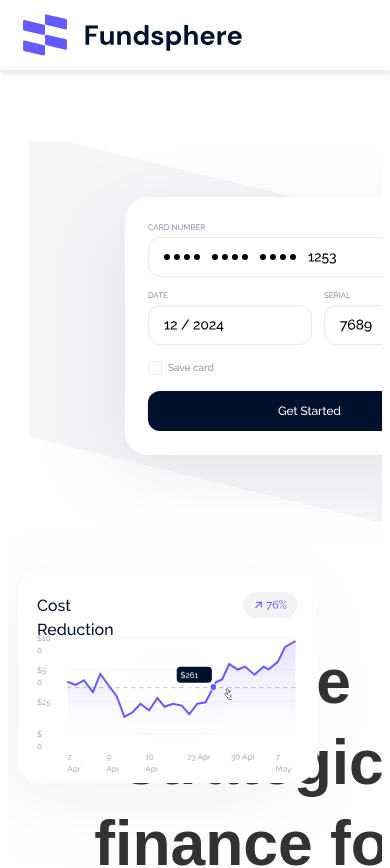
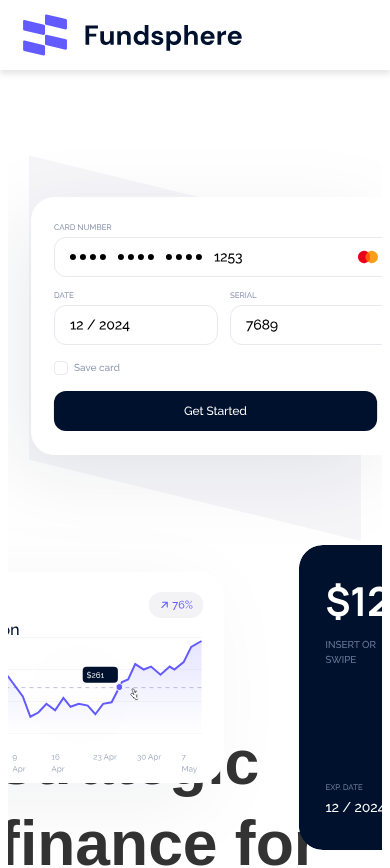
Before and after one commit to F-777/Fundsphere-Slicing, a React (Vite) app: page / in a window 390 px wide. Shown: the top 868 px of the page. Built offline with nearby package versions, Linux system fonts and the light colour scheme; a web font is replaced by a local one.

Commit message:
Update index.css

```diff
--- a/src/index.css
+++ b/src/index.css
@@ -489,10 +489,6 @@
 }
 
 @media (max-width: 768px) {
-    .hero-home-container {
-        flex-direction: column;
-        text-align: center;
-    }
     .cta-btn-wrapper {
         flex-direction: column;
     }
```
